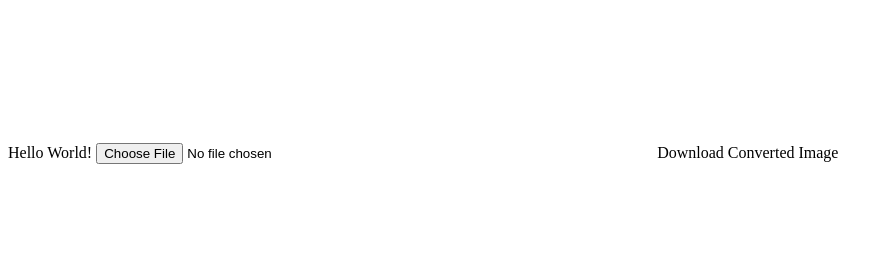
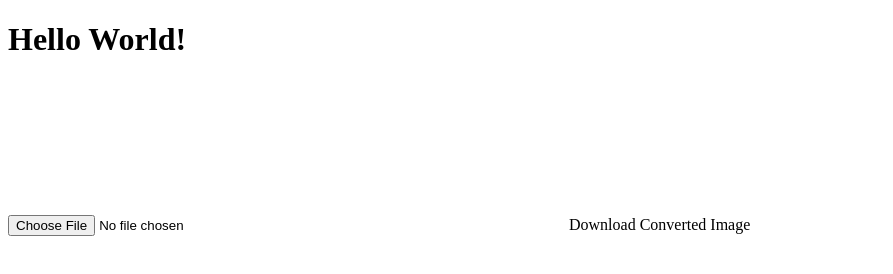
Before and after one commit to Rochumback/ClientSideFileConverter, a plain HTML site: page index.html in a window 1280 px wide. Shown: the whole page, without its empty margins (0-893 px from the left). Drawn offline with Linux system fonts and the light colour scheme.

Commit message:
add html5 full body

```diff
--- a/index.html
+++ b/index.html
@@ -1,6 +1,17 @@
-Hello World!
+<!DOCTYPE html>
+<html lang="en">
 
-<input type="file" id="upload" accept="image/jpeg, image/png">
+<head>
+    <meta charset="UTF-8">
+    <meta name="viewport" content="width=device-width, initial-scale=1">
+    <title>File converter</title>
+    <link href="css/style.css" rel="stylesheet">
+</head>
+
+<body>
+    <h1>Hello World!</h1>
+
+    <input type="file" id="upload" accept="image/jpeg, image/png, iamge/jxl">
     <canvas id="canvas"></canvas>
     <a id="downloadLink" download="converted-image.png">Download Converted Image</a>
 
@@ -12,9 +23,9 @@ function handleImageUpload(event) {
             if (!file) return;
 
             const reader = new FileReader();
-    reader.onload = function(e) {
+            reader.onload = function (e) {
                 const img = new Image();
-        img.onload = function() {
+                img.onload = function () {
                     const canvas = document.getElementById('canvas');
                     const ctx = canvas.getContext('2d');
                     canvas.width = img.width;
@@ -29,3 +40,7 @@ function handleImageUpload(event) {
             reader.readAsDataURL(file);
         }
     </script>
+
+</body>
+
+</html>
```
Lines whose indentation alone changed are shown as unchanged.
